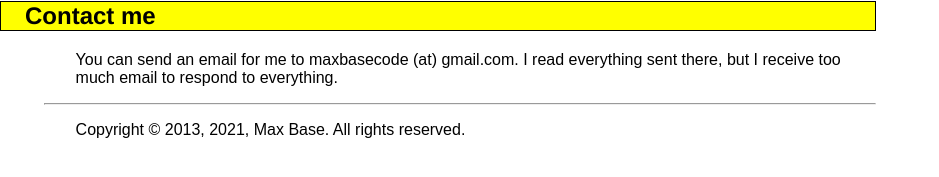
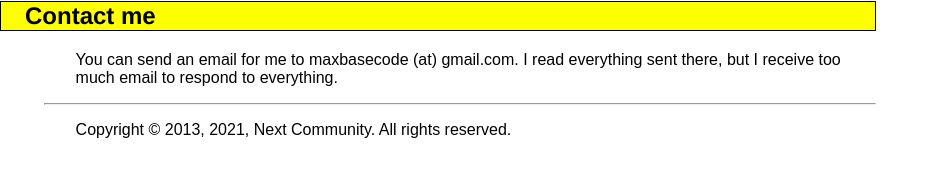
Before and after one commit to dev-blueMagician/NextCommunity.github.io, a Jekyll site: the page built from index.md, in a window 1280 px wide. Shown: the part 247-424 px from the top of the page, without its empty margins (0-939 px from the left). Built offline with Jekyll 4.4.1, drawn with Linux system fonts in a browser that asks for light colours.

Commit message:
change footer name

```diff
--- a/_includes/footer.html
+++ b/_includes/footer.html
@@ -1,2 +1,2 @@
 <hr>
-<p class="copyright">Copyright &copy; 2013, 2021, Max Base. All rights reserved.</p>
+<p class="copyright">Copyright &copy; 2013, 2021, Next Community. All rights reserved.</p>
```
